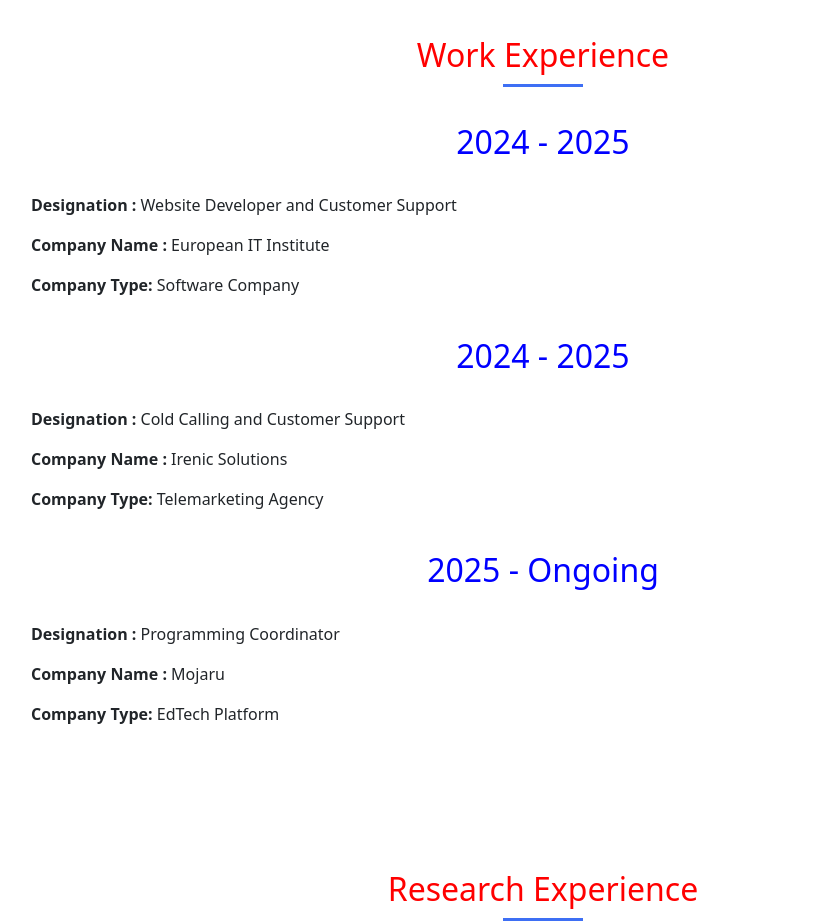
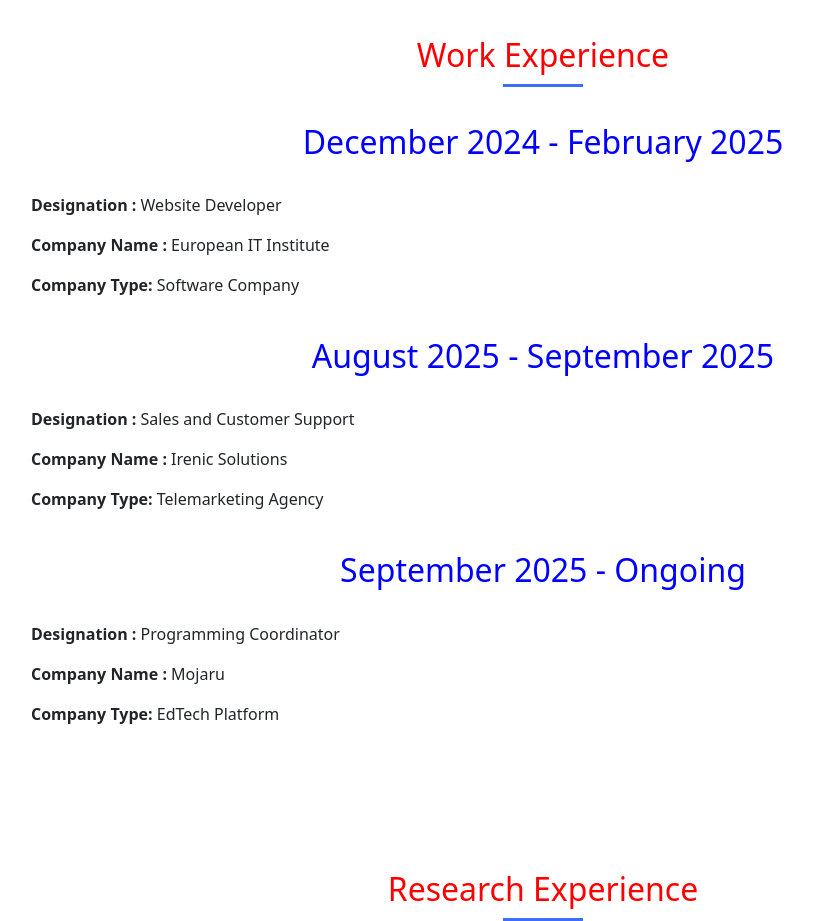
Before and after one commit to rakibul-hoda-labib/Labib-Portfolio, a plain HTML site: page index.html in a window 1280 px wide. Shown: the part 3720-4641 px from the top of the page, without its empty margins (97-910 px from the left). Drawn offline with nearby package versions, Linux system fonts and the light colour scheme.

Commit message:
Update index.html

```diff
--- a/index.html
+++ b/index.html
@@ -282,19 +282,19 @@
                     <h1 style="color: red;"  class="section-title">Work Experience</h1>
                     <div class="education__container bd-grid">
 
-    <h2 style="color: blue;text-align: center;" > 2024 - 2025</h2>
+    <h2 style="color: blue;text-align: center;" >  December 2024 - February 2025 </h2>
       <br>
-    <p><b>Designation : </b> Website Developer and Customer Support</p>
+    <p><b>Designation : </b> Website Developer </p>
     <p><b>Company Name : </b> European IT Institute</p>
     <p><b>Company Type: </b> Software Company</p>
     <br>
-	<h2 style="color: blue;text-align: center;" > 2024 - 2025</h2>
+	<h2 style="color: blue;text-align: center;" >  August 2025 - September 2025 </h2>
       <br>
-    <p><b>Designation : </b> Cold Calling and Customer Support</p>
+    <p><b>Designation : </b> Sales and Customer Support</p>
     <p><b>Company Name : </b> Irenic Solutions </p>
     <p><b>Company Type: </b>  Telemarketing Agency</p>
     <br>
-    <h2 style="color: blue;text-align: center;" > 2025 - Ongoing</h2>
+    <h2 style="color: blue;text-align: center;" >  September 2025 - Ongoing </h2>
       <br>
     <p><b>Designation : </b>  Programming Coordinator</p>
     <p><b>Company Name : </b>  Mojaru </p>
```
